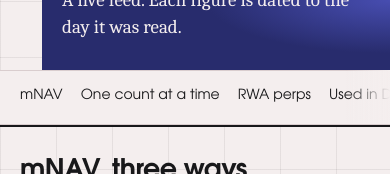
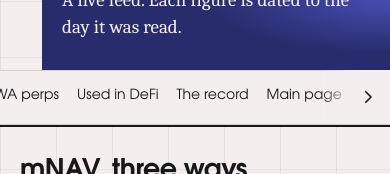
Before and after one commit to themetaisok/themetaisok.github.io, a plain HTML site: page figures/index.html in a window 390 px wide. Shown: the part 335-509 px from the top of the page. Drawn offline with Linux system fonts and the light colour scheme.

Commit message:
Show a chevron on the phone menu while there is more to the right
The fade alone was too quiet a cue. The menu now shows a chevron at its
right edge whenever the row has more links, and the fade under it is
wider. Tapping the chevron moves the row along. It goes away at the end
of the row.

The figures page now shares the menu script, so its menu also gets the
chevron and underlines the section being read.

Co-Authored-By: Claude Fable 5.2 <noreply@anthropic.com>
Claude-Session: https://claude.ai/code/session_01FsG5S63kihtNaahrDhmz89

```diff
--- a/figures/index.html
+++ b/figures/index.html
@@ -125,6 +125,7 @@ b,strong{font-family:var(--head); font-weight:700; font-size:.86em}
 .nav a{text-decoration:none; white-space:nowrap}
 .nav a:hover{text-decoration:underline}
 .nav a[aria-current]{text-decoration:underline; text-decoration-thickness:2px; text-underline-offset:6px}
+.nav-more{display:none}
 .group > .in, .group > .out{padding-top:40px; padding-bottom:6px}
 .group > .in{border-top:3px solid var(--in-ink) !important}
 .group > .out{border-top:3px solid var(--out-ink) !important}
@@ -234,6 +235,9 @@ p + .figs{margin-top:16px}
   .nav > .in{padding-top:10px; padding-bottom:12px}
   .nav .in{column-gap:18px; line-height:2.2; flex-wrap:nowrap; overflow-x:auto; scrollbar-width:none}
   .nav::after{content:""; position:absolute; top:0; right:0; bottom:1px; width:44px; background:linear-gradient(90deg,transparent,var(--in-bg)); pointer-events:none}
+  .nav.more::after{width:72px; background:linear-gradient(90deg,transparent,var(--in-bg) 52%)}
+  .nav.more .nav-more{display:flex; position:absolute; z-index:1; top:0; right:0; bottom:1px; width:44px; align-items:center; justify-content:center; padding:0; border:0; background:none; color:var(--in-ink); cursor:pointer; -webkit-tap-highlight-color:transparent}
+  .nav.more .nav-more svg{display:block}
   .nav .in::-webkit-scrollbar{display:none}
   .nav > .in{padding-right:48px}
   .nav .pr{flex:none}
@@ -620,6 +624,52 @@ svg.narrow .b-nm{font-size:12px} svg.narrow .b-head text{font-size:12px} svg.nar
 </script>
 <script>
 (function () {
+  /* the menu marks the section in view, and keeps its link visible on a phone */
+  var nav = document.querySelector(".nav .in");
+  if (nav) {
+    /* a chevron at the right edge while the row has more to show; a tap moves it along */
+    var bar = nav.parentNode;
+    var more = document.createElement("button");
+    more.type = "button"; more.className = "nav-more"; more.tabIndex = -1;
+    more.setAttribute("aria-hidden", "true");
+    more.innerHTML = '<svg viewBox="0 0 24 24" width="18" height="18" fill="none" stroke="currentColor" stroke-width="2.25" stroke-linecap="round" stroke-linejoin="round"><path d="m9 5 7 7-7 7"/></svg>';
+    bar.appendChild(more);
+    var edge = function () {
+      var over = nav.scrollWidth - nav.clientWidth;
+      if (over > 4 && nav.scrollLeft < over - 4) bar.classList.add("more"); else bar.classList.remove("more");
+    };
+    more.addEventListener("click", function () {
+      var calm = window.matchMedia("(prefers-reduced-motion: reduce)").matches;
+      var step = Math.round(nav.clientWidth * 0.7);
+      try { nav.scrollBy({ left: step, behavior: calm ? "auto" : "smooth" }); } catch (e) { nav.scrollLeft += step; }
+    });
+    nav.addEventListener("scroll", edge, { passive: true });
+    window.addEventListener("resize", edge);
+    window.addEventListener("load", edge);
+    edge();
+    var links = [].slice.call(nav.querySelectorAll("a"));
+    var secs = links.map(function (a) { return document.getElementById(a.getAttribute("href").slice(1)); });
+    var cur = -2, queued = false;
+    var spy = function () {
+      queued = false;
+      var k = -1;
+      for (var i = 0; i < secs.length; i++) if (secs[i] && secs[i].getBoundingClientRect().top < 140) k = i;
+      if (k === cur) return;
+      cur = k;
+      links.forEach(function (a, i) {
+        if (i === k) {
+          a.setAttribute("aria-current", "true");
+          if (nav.scrollWidth > nav.clientWidth) nav.scrollLeft = a.offsetLeft - nav.clientWidth / 2 + a.offsetWidth / 2;
+        } else a.removeAttribute("aria-current");
+      });
+    };
+    window.addEventListener("scroll", function () { if (!queued) { queued = true; requestAnimationFrame(spy); } }, { passive: true });
+    spy();
+  }
+})();
+</script>
+<script>
+(function () {
   var tip = document.createElement("div");
   tip.className = "c-tip"; tip.setAttribute("role", "tooltip"); tip.setAttribute("aria-hidden", "true");
   document.body.appendChild(tip);
```
Also changed, not shown: index.html (+28 -0 lines).
